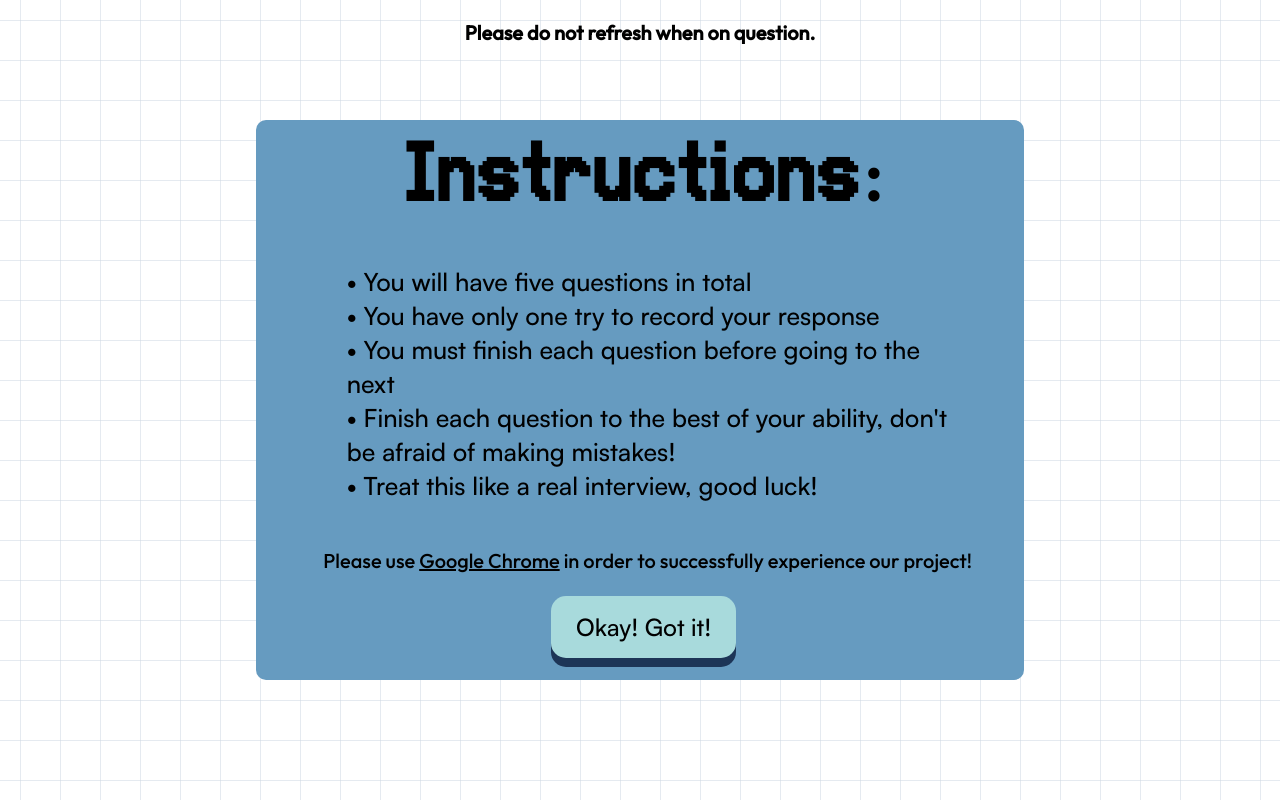
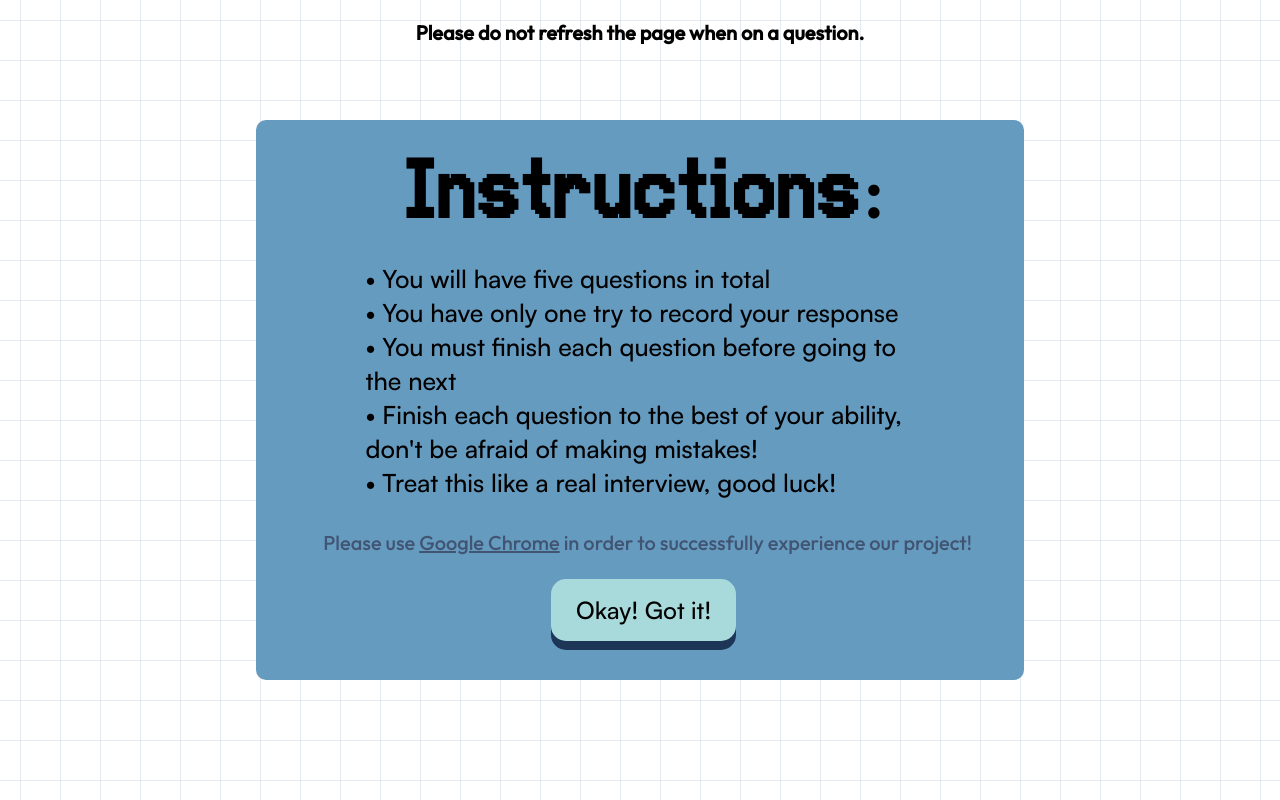
Before and after one commit to rachel-pu/WiNG.it-hackathon, a Flask app: page /instructions in a window 1280 px wide. Run offline with Flask 3, Linux system fonts and the light colour scheme.

Commit message:
editting names, adjusting formattings

```diff
--- a/static/styles/instructions.css
+++ b/static/styles/instructions.css
@@ -60,11 +60,12 @@ body{
 .instructionsText {
     text-align: left;
     padding-left: 2%;
+    margin-top: -30px;
 }
 
 .instructionsHeading{
     font-size: 70px;
-    margin-top: 0px;
+    margin-top: 30px;
     letter-spacing: 3px;
     font-family: eas-vhs;
     text-align: center;
@@ -72,11 +73,13 @@ body{
 
 
 .instructionBullets{;
+    margin-top: -20px!important;
     font-size: 25px;
     font-family: satoshi-medium;
-    width: 80%;
-    margin: auto;
-    margin-bottom: 45px;
+    width: 75%;
+    margin: 0 auto;
+    text-align: left;
+    margin-bottom: 30px;
 }
 
 
@@ -119,6 +122,7 @@ body{
 .browser-blurb{
     text-align: center;
     font-size: 20px;
+    color: #415573;
 }
 
 .refresh-message{
--- a/static/styles/interview.css
+++ b/static/styles/interview.css
@@ -21,7 +21,7 @@ body{
     height: 80vh;
 }
 
-.hi{
+.cat-div{
     width: 100%; /* Make the image take up 100% of the div's width */
     height: 100%; /* Make the image take up 100% of the div's height */
     object-fit: cover;
--- a/templates/instructions.html
+++ b/templates/instructions.html
@@ -21,6 +21,6 @@
         </div>
         <a href = "/interview1"><button class= "okayButton">Okay! Got it!</button></a>
     </div>
-    <p class = "refresh-message"> Please do not refresh when on question.</p>
+    <p class = "refresh-message"> Please do not refresh the page when on a question.</p>
 </body>
 </html>
--- a/templates/interview_2.html
+++ b/templates/interview_2.html
@@ -11,8 +11,8 @@
     <!--  where all the main stuff, cat animation, everything goes  -->
     <div class="interview-main-div">
         <script src="/static/javascript/catTalkingAnimation.js"></script>
-        <img class="hi" src="/static/images/Untitled_Artwork.gif" id="cat">
-        <img class="hi" src="/static/images/freeze-image.png" id="freeze-image">
+        <img class="cat-div" src="/static/images/cat_speaking.gif" id="cat">
+        <img class="cat-div" src="/static/images/freeze-image.png" id="freeze-image">
 
     </div>
     <!--  microphone  -->
--- a/templates/interview_3.html
+++ b/templates/interview_3.html
@@ -11,8 +11,8 @@
     <!--  where all the main stuff, cat animation, everything goes  -->
     <div class="interview-main-div">
         <script src="/static/javascript/catTalkingAnimation.js"></script>
-        <img class="hi" src="/static/images/Untitled_Artwork.gif" id="cat">
-        <img class="hi" src="/static/images/freeze-image.png" id="freeze-image">
+        <img class="cat-div" src="/static/images/cat_speaking.gif" id="cat">
+        <img class="cat-div" src="/static/images/freeze-image.png" id="freeze-image">
     </div>
     <!--  microphone  -->
     <div class="microphone-div">
--- a/templates/interview_4.html
+++ b/templates/interview_4.html
@@ -11,8 +11,8 @@
     <!--  where all the main stuff, cat animation, everything goes  -->
     <div class="interview-main-div">
         <script src="/static/javascript/catTalkingAnimation.js"></script>
-        <img class="hi" src="/static/images/Untitled_Artwork.gif" id="cat">
-        <img class="hi" src="/static/images/freeze-image.png" id="freeze-image">
+        <img class="cat-div" src="/static/images/cat_speaking.gif" id="cat">
+        <img class="cat-div" src="/static/images/freeze-image.png" id="freeze-image">
     </div>
     <!--  microphone  -->
     <div class="microphone-div">
--- a/templates/interview_5.html
+++ b/templates/interview_5.html
@@ -11,8 +11,8 @@
     <!--  where all the main stuff, cat animation, everything goes  -->
     <div class="interview-main-div">
         <script src="/static/javascript/catTalkingAnimation.js"></script>
-        <img class="hi" src="/static/images/Untitled_Artwork.gif" id="cat">
-        <img class="hi" src="/static/images/freeze-image.png" id="freeze-image">
+        <img class="cat-div" src="/static/images/cat_speaking.gif" id="cat">
+        <img class="cat-div" src="/static/images/freeze-image.png" id="freeze-image">
     </div>
     <!--  microphone  -->
     <div class="microphone-div">
```
Also changed, not shown: static/javascript/speechRecognition.js (+7 -7 lines), templates/interview_1.html (+5 -2 lines), static/images/cat_speaking.gif (renamed from static/images/Untitled_Artwork.gif).
